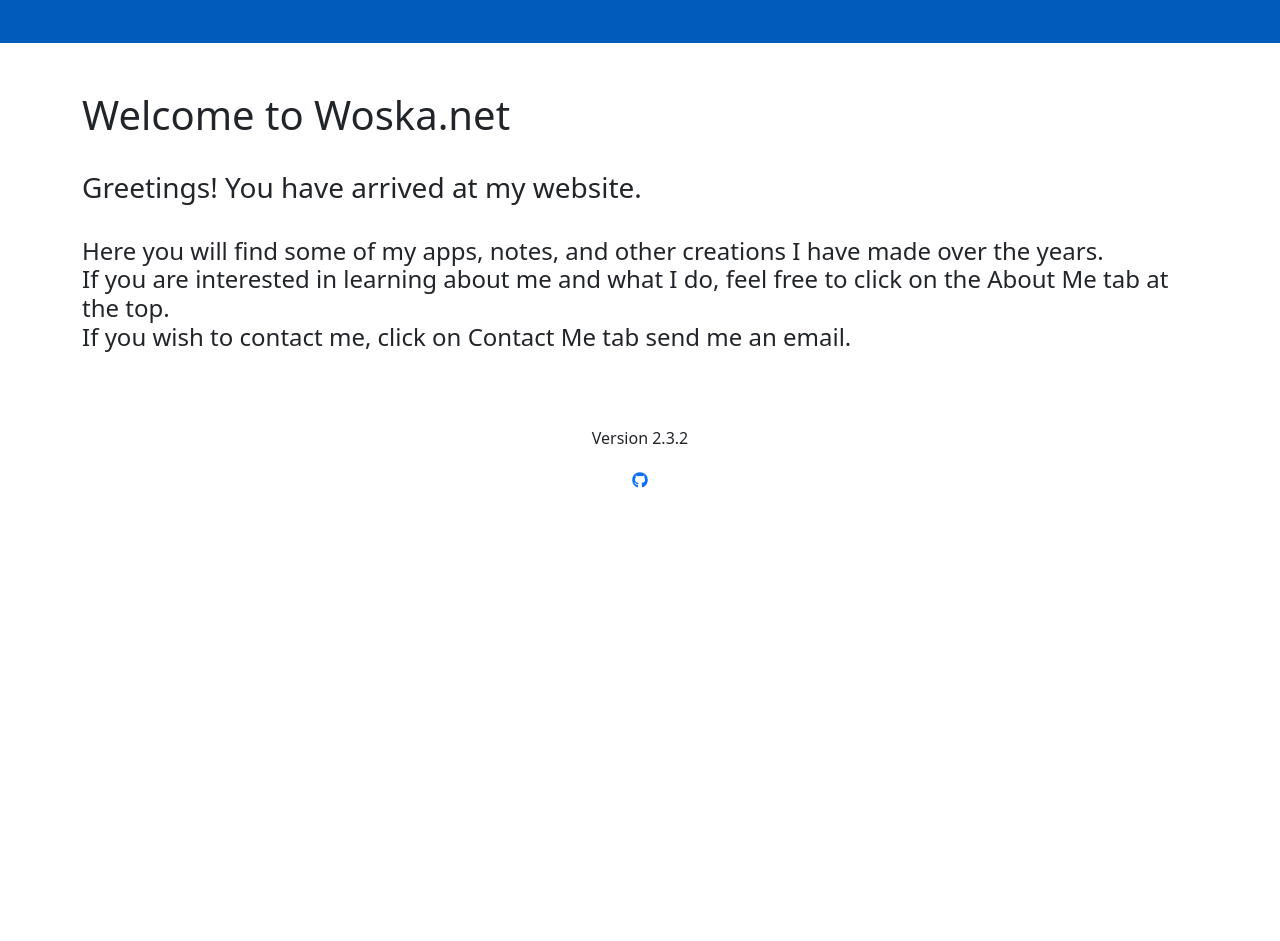
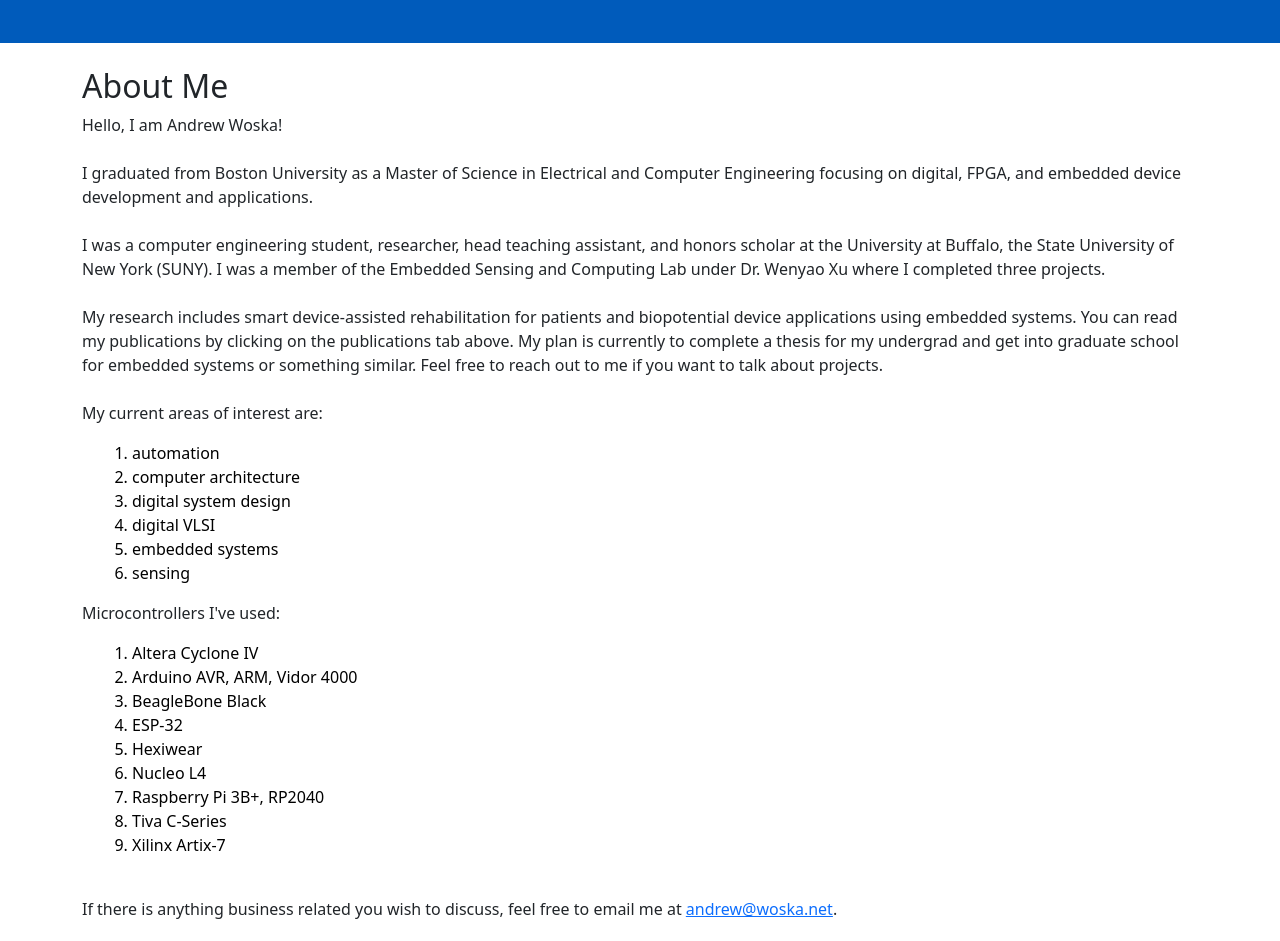
Before and after one commit to agwoska/woska.net-v2, a React app: page /about in a window 1280 px wide. Shown: the part 67-1008 px from the top of the page. Before the commit the page ends 800 px from the top, so only its background shows below. Built offline with nearby package versions, Linux system fonts and the light colour scheme.

Commit message:
WN-3 Menu fixed

```diff
--- a/src/app/About.js
+++ b/src/app/About.js
@@ -1,20 +1,19 @@
 import React from 'react';
-import Bar from './Bar';
-import Footer from './Footer';
+import { Container } from 'react-bootstrap';
 
 const Me = () => (
   <div id="about-me">
     <h2>About Me</h2>
-
     <p>
-      Hello, I am A. Woska!
+      Hello, I am Andrew Woska!
       <br />
       <br />
-      I just graduated from Boston University as a Master of Science in Electrical and Computer Engineering
-      focusing on digital device development and applications.
+      I graduated from Boston University as a Master of Science in
+      Electrical and Computer Engineering
+      focusing on digital, FPGA, and embedded device development and applications.
       <br />
       <br />
-      I was a computer engineering student, honors thesis researcher, TA, and
+      I was a computer engineering student, researcher, head teaching assistant, and
       honors scholar at the University at Buffalo,
       the State University of New York (SUNY).
       I was a member of the Embedded Sensing and Computing Lab
@@ -28,45 +27,47 @@ const Me = () => (
       and get into graduate school for embedded systems or something similar.
       Feel free to reach out to me if you want to talk about projects.
       <br />
-      { /**
-      As someone who is interested in how health and medical services can be
-      improved through technology, it is my mission to gain experience to make
-      this idea a reality.
-      */ }
       <br />
       My current areas of interest are:
+    </p>
 
-      <ol style={{ paddingLeft: '0px' }}>
+    <ol style={{ paddingLeft: '50px' }}>
+      <li style={{ color: 'black' }}>automation</li>
+      <li style={{ color: 'black' }}>computer architecture</li>
+      <li style={{ color: 'black' }}>digital system design</li>
+      <li style={{ color: 'black' }}>digital VLSI</li>
       <li style={{ color: 'black' }}>embedded systems</li>
-        <li style={{ color: 'black' }}>digital system design</li>
-        <li style={{ color: 'black' }}>computer architecture</li>
-        <li style={{ color: 'black' }}>digital VLSI</li>
       <li style={{ color: 'black' }}>sensing</li>
-        <li style={{ color: 'black' }}>automation</li>
     </ol>
 
+    <p>
       Microcontrollers I&apos;ve used:
-      <ol style={{ paddingLeft: '0px' }}>
+    </p>
+      <ol style={{ paddingLeft: '50px' }}>
+        <li style={{ color: 'black' }}>Altera Cyclone IV</li>
         <li style={{ color: 'black' }}>Arduino AVR, ARM, Vidor 4000</li>
+        <li style={{ color: 'black' }}>BeagleBone Black</li>
+        <li style={{ color: 'black' }}>ESP-32</li>
         <li style={{ color: 'black' }}>Hexiwear</li>
         <li style={{ color: 'black' }}>Nucleo L4</li>
-        <li style={{ color: 'black' }}>ESP-32</li>
         <li style={{ color: 'black' }}>Raspberry Pi 3B+, RP2040</li>
         <li style={{ color: 'black' }}>Tiva C-Series</li>
-        <li style={{ color: 'black' }}>Xilinx Basys 3</li>
-        <li style={{ color: 'black' }}>BeagleBone Black</li>
+        <li style={{ color: 'black' }}>Xilinx Artix-7</li>
       </ol>
 
+    <p>
       <br />
       If there is anything business related you wish to discuss,
       feel free to email me at&nbsp;
-      <a href="mailto:andrew@woska.org">andrew@woska.org</a>
+      <a href="mailto:andrew@woska.net">andrew@woska.net</a>
       .
     </p>
   </div>
 );
 
-const Site = () => (
+const About = () => (
+  <Container>
+    <Me />
     <div id="about-site">
       <h2>About the Site</h2>
 
@@ -76,20 +77,7 @@ const Site = () => (
           .
       </p>
     </div>
+  </Container>
 );
 
-function About() {
-  return (
-    <>
-      <Bar />
-      <br />
-      <Me />
-      <br />
-      <Site />
-      <br />
-      <Footer />
-    </>
-  );
-}
-
 export default About;
--- a/src/app/App.js
+++ b/src/app/App.js
@@ -5,6 +5,7 @@ import {
   BrowserRouter,
 } from 'react-router-dom';
 
+import Layout from './Layout';
 import Home from './Home';
 import Projects from './Projects';
 import About from './About';
@@ -13,11 +14,11 @@ import Contact from './Contact';
 import '../css/style.css';
 import 'bootstrap/dist/css/bootstrap.min.css';
 
-
 const App = () => (
     <BrowserRouter>
       <Routes>
-      <Route path="/" element={<Home />}>
+        <Route path="/" element={<Layout />}>
+        <Route index element={<Home />} />
         <Route path="/projects" element={<Projects />} />
         <Route path="/about" element={<About />} />
         <Route path="/contact" element={<Contact />} />
--- a/src/app/Bar.js
+++ b/src/app/Bar.js
@@ -3,10 +3,10 @@ import {
     Container,
     Navbar,
     Nav,
-    NavDropdown,
-    Table,
-    Button,
-    Dropdown,
+    // NavDropdown,
+    // Table,
+    // Button,
+    // Dropdown,
    } from 'react-bootstrap';
 
 const Bar = () => (
@@ -19,6 +19,8 @@ const Bar = () => (
                 <Navbar.Collapse id="basic-navbar-nav">
                     <Nav className="me-auto">
                         <Nav.Link href="/projects">Projects</Nav.Link>
+                        <Nav.Link href="/about">About Me</Nav.Link>
+                        <Nav.Link href="/contact">Contact Me</Nav.Link>
                         {/* <NavDropdown title="More" id="basic-nav-dropdown">
                             <NavDropdown.Item href="/about">About</NavDropdown.Item>
                             <NavDropdown.Item href="/contact">Contact</NavDropdown.Item>
--- a/src/app/Contact.js
+++ b/src/app/Contact.js
@@ -1,22 +1,17 @@
 import React from 'react';
-import Bar from './Bar';
-import Footer from './Footer';
+import { Container } from 'react-bootstrap';
 
 const Contact = () => (
-    <>
-        <Bar />
-        <br />
+    <Container>
         <div id="contact-me">
             <h3>
                 Feel free to email me at&nbsp;
-                <a href="mailto:andrew@woska.org">andrew@woska.org</a>
+                <a href="mailto:andrew@woska.net">andrew@woska.net</a>
             </h3>
             <br />
             <p>Responses may take time.</p>
         </div>
-        <br />
-        <Footer />
-    </>
+    </Container>
 );
 
 export default Contact;
--- a/src/app/Home.js
+++ b/src/app/Home.js
@@ -1,7 +1,5 @@
 import React, { useEffect, useState } from 'react';
 import { Container } from 'react-bootstrap';
-import Bar from './Bar';
-import Footer from './Footer';
 import '../css/animations.css';
 
 const Greetings = () => {
@@ -22,8 +20,10 @@ const Greetings = () => {
   );
 };
 
-const Intro = () => (
+const Home = () => (
   <Container>
+    <Greetings />
+    <br />
     <div id="intro" className="fadeUp">
       <h3>
         Greetings! You have arrived at my website.
@@ -42,18 +42,4 @@ const Intro = () => (
   </Container>
 );
 
-const Home = () => (
-  <>
-    <Bar />
-    <br />
-    <br />
-    <Greetings />
-    <br />
-    <Intro />
-    <br />
-    <br />
-    <Footer />
-  </>
-);
-
 export default Home;
--- /dev/null
+++ b/src/app/Layout.js
@@ -0,0 +1,18 @@
+import React from 'react';
+import { Outlet } from 'react-router-dom';
+import Bar from './Bar';
+import Footer from './Footer';
+import '../css/style.css';
+import 'bootstrap/dist/css/bootstrap.min.css';
+
+const Layout = () => (
+    <div>
+        <Bar />
+        <br />
+        <Outlet />
+        <br />
+        <Footer />
+    </div>
+);
+
+export default Layout;
--- a/src/app/Projects.js
+++ b/src/app/Projects.js
@@ -1,12 +1,9 @@
 /* eslint-disable react/jsx-one-expression-per-line */
 import React from 'react';
-import Bar from './Bar';
-import Footer from './Footer';
+import { Container } from 'react-bootstrap';
 
 const Projects = () => (
-    <>
-        <Bar />
-        <br />
+    <Container>
         <div id="my-pubs">
             <h2>My Projects</h2>
             <p>
@@ -63,9 +60,7 @@ const Projects = () => (
                 [<a href="https://sunycpd.eventsair.com/surc22/" rel="noreferrer">conference</a>]
             </p>
         </div>
-        <br />
-        <Footer />
-    </>
+    </Container>
 );
 
 export default Projects;
```
Lines whose indentation alone changed are shown as unchanged.
